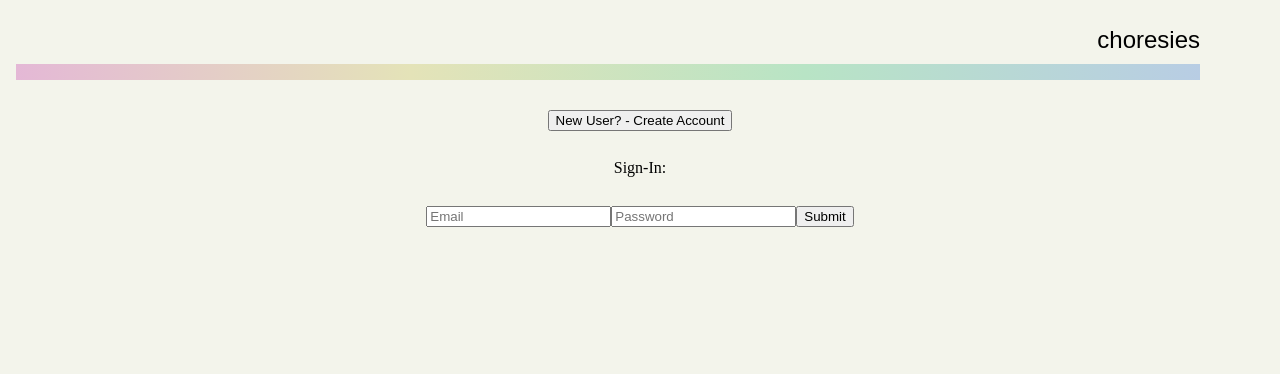
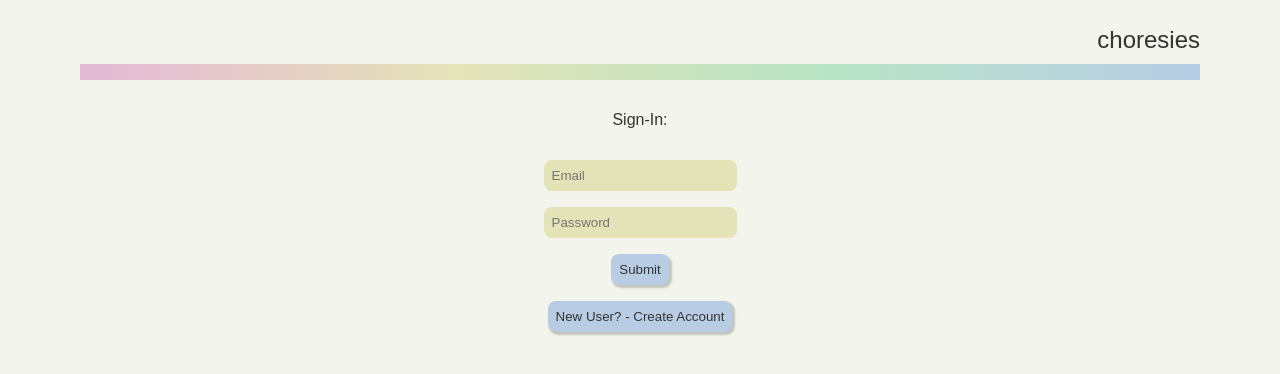
Before and after one commit to TJDRZ/choresies-client, a React app: page / in a window 1280 px wide. Shown: the top 374 px of the page. Built offline with nearby package versions, Linux system fonts and the light colour scheme.

Commit message:
Login and minor other styling

```diff
--- a/src/components/App.tsx
+++ b/src/components/App.tsx
@@ -1,8 +1,14 @@
 import React, { useState } from "react";
+import Header from "./Header";
 import Menu from "./Menu";
 import Login from "./Login";
 
 export default function App() {
   const [isLoggedIn, setIsLoggedIn] = useState(false);
-  return <>{isLoggedIn ? <Menu /> : <Login setIsLoggedIn={setIsLoggedIn} />}</>;
+  return (
+    <main className="App">
+      <Header />
+      {isLoggedIn ? <Menu /> : <Login setIsLoggedIn={setIsLoggedIn} />}
+    </main>
+  );
 }
--- a/src/components/Login.tsx
+++ b/src/components/Login.tsx
@@ -1,6 +1,7 @@
 import React, { useState, useRef } from "react";
 import Header from "./Header";
 import { registerUser, loginUser } from "../utility/auth";
+import "../styles/Login.css";
 
 type LoginProps = {
   setIsLoggedIn: React.Dispatch<React.SetStateAction<boolean>>;
@@ -28,12 +29,8 @@ export default function Login(props: LoginProps) {
   };
 
   return (
-    <main>
-      <Header />
+    <section className="Login">
       <form onSubmit={(e) => submitForm(e)}>
-        <button className="toggle-login" type="button" onClick={toggleLogin}>
-          {newUser ? "Returning User? - Sign-In" : "New User? - Create Account"}
-        </button>
         <h1>{newUser ? "Create Account:" : "Sign-In:"}</h1>
         <input placeholder="Email" type="email" ref={emailRef} required />
         <input
@@ -43,7 +40,10 @@ export default function Login(props: LoginProps) {
           required
         />
         <button type="submit">Submit</button>
+        <button className="toggle-login" type="button" onClick={toggleLogin}>
+          {newUser ? "Returning User? - Sign-In" : "New User? - Create Account"}
+        </button>
       </form>
-    </main>
+    </section>
   );
 }
--- a/src/components/Menu.tsx
+++ b/src/components/Menu.tsx
@@ -1,10 +1,8 @@
 import React from "react";
-import Header from "./Header";
 
 export default function Menu() {
   return (
-    <main className="Menu">
-      <Header />
-    </main>
+    <section className="Menu">
+    </section>
   );
 }
--- a/src/styles/Header.css
+++ b/src/styles/Header.css
@@ -1,8 +1,7 @@
 .Header {
-  padding: 1rem;
-  padding-right: 5rem;
+  align-self: stretch;
+  padding: 1rem 5rem;
   text-align: end;
-  font-family: sans-serif;
   font-size: 1.5rem;
 }
 
@@ -19,7 +18,7 @@
 
 .Header > div:hover {
   animation-name: gradient-hover;
-  animation-duration: .5s;
+  animation-duration: 0.5s;
   animation-iteration-count: infinite;
 }
 
--- /dev/null
+++ b/src/styles/Login.css
@@ -0,0 +1,6 @@
+.Login > form {
+  display: flex;
+  flex-direction: column;
+  align-items: center;
+  gap: 1rem;
+}
--- a/src/styles/index.css
+++ b/src/styles/index.css
@@ -1,9 +1,40 @@
-#root,
-.App {
+#root {
   max-width: 100vw;
   min-height: 100vh;
   box-sizing: border-box;
   line-height: 3rem;
   text-align: center;
-  background-color: #F3F4EB;
+  font-family: sans-serif;
+  color: #333;
+  background-color: #f3f4eb;
 }
+
+.App {
+  display: flex;
+  flex-direction: column;
+  align-items: center;
+}
+
+input {
+  padding: 0.5rem;
+  font-family: inherit;
+  background-color: #e4e3b8;
+  border: none;
+  border-radius: 0.5rem;
+}
+
+button {
+  width: max-content;
+  padding: 0.5rem;
+  font-family: inherit;
+  color: inherit;
+  background-color: #b8cde4;
+  border: none;
+  border-radius: 0.5rem;
+  box-shadow: 2px 2px 2px 1px rgba(0, 0, 0, 0.2);
+  cursor: pointer;
+}
+
+button:active {
+  box-shadow: none;
+}
```
Also changed, not shown: src/components/Chore.tsx (added, +18 -0 lines).
